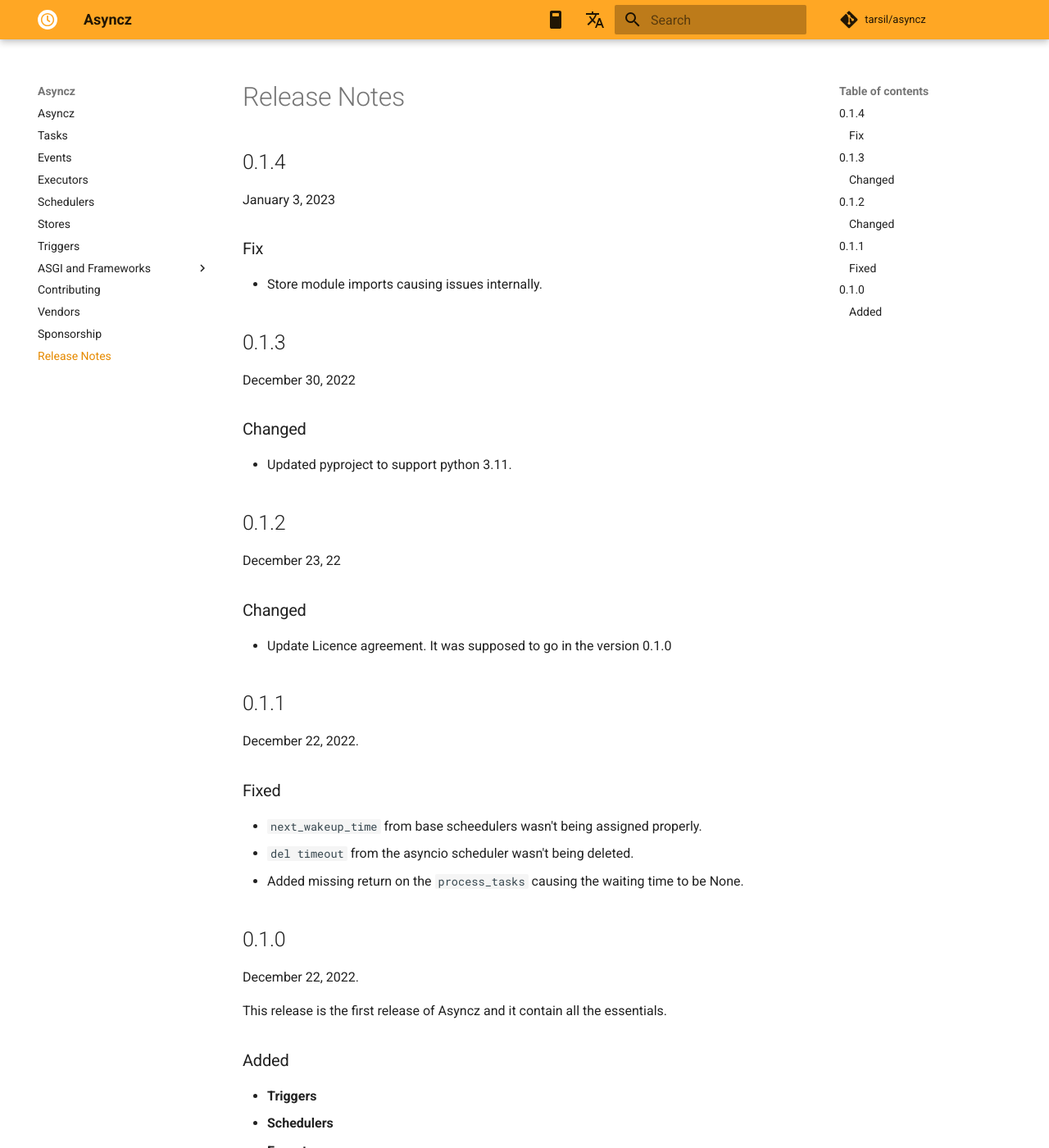
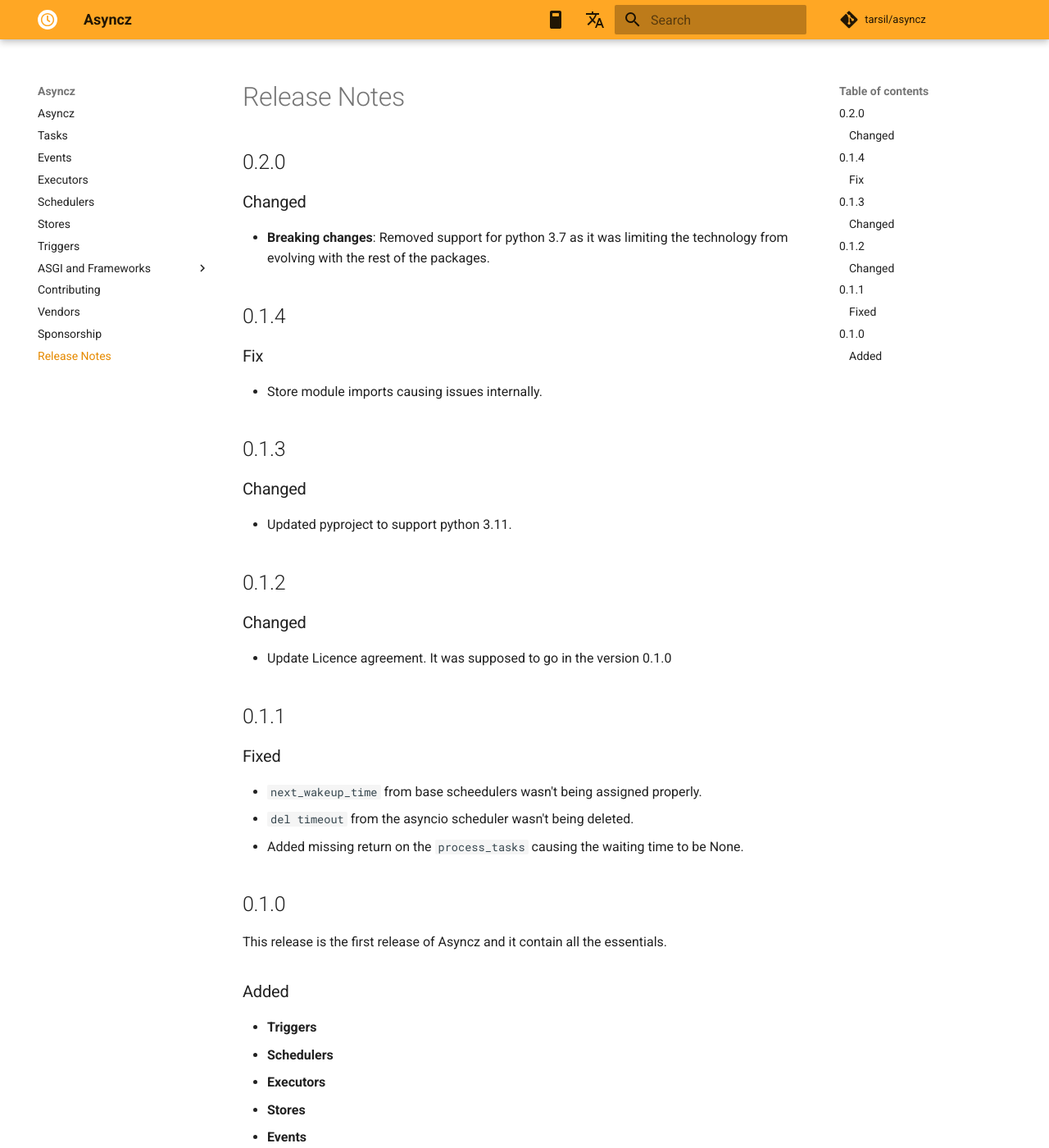
Before and after one commit to dymmond/asyncz, an MkDocs documentation site: the page built from docs/release-notes.md, in a window 1280 px wide and 1400 px high. Shown: the whole window at 82% size. Built offline with MkDocs 1.6.1 and Material for MkDocs 9.7.7, drawn with Linux system fonts in a browser that asks for light colours; comment, search, counter and statistics services are not loaded.

Commit message:
🔝 Prepare release 0.2.0

```diff
--- a/asyncz/__init__.py
+++ b/asyncz/__init__.py
@@ -1 +1 @@
-__version__ = "0.1.4"
+__version__ = "0.2.0"
--- a/docs/release-notes.md
+++ b/docs/release-notes.md
@@ -1,8 +1,13 @@
 # Release Notes
 
+## 0.2.0
+
+### Changed
+
+- **Breaking changes**: Removed support for python 3.7 as it was limiting the technology from evolving
+with the rest of the packages.
+
 ## 0.1.4
-
-January 3, 2023
 
 ### Fix
 
@@ -10,23 +15,17 @@ January 3, 2023
 
 ## 0.1.3
 
-December 30, 2022
-
 ### Changed
 
 - Updated pyproject to support python 3.11.
 
 ## 0.1.2
 
-December 23, 22
-
 ### Changed
 
 - Update Licence agreement. It was supposed to go in the version 0.1.0
 
 ## 0.1.1
-
-December 22, 2022.
 
 ### Fixed
 
@@ -35,8 +34,6 @@ December 22, 2022.
 - Added missing return on the `process_tasks` causing the waiting time to be None.
 
 ## 0.1.0
-
-December 22, 2022.
 
 This release is the first release of Asyncz and it contain all the essentials.
 
--- a/pyproject.toml
+++ b/pyproject.toml
@@ -7,7 +7,7 @@ name = "asyncz"
 description = "The scheduler that nobody wants but every application needs."
 long_description = "The scheduler that nobody wants but every application needs."
 readme = "README.md"
-requires-python = ">=3.7"
+requires-python = ">=3.8"
 dynamic = ['version']
 license = "MIT"
 authors = [
@@ -43,7 +43,7 @@ classifiers = [
 dependencies = [
     "asyncio>=3.4.3,<4.0.0",
     "loguru>=0.6.0,<0.7.0",
-    "pydantic==1.10.4",
+    "pydantic>=1.10.5,<2.0.0",
     "pytz>=2022.6",
     "tzlocal>=4.2,<5.0"
 ]
@@ -92,7 +92,7 @@ doc = [
 
 all = [
     "asyncio>=3.4.3,<4.0.0",
-    "pydantic==1.10.4",
+    "pydantic>=1.10.5,<2.0.0",
     "pytz>=2022.6",
     "tzlocal>=4.2,<5.0"
 ]
```
Also changed, not shown: 1 other file.
